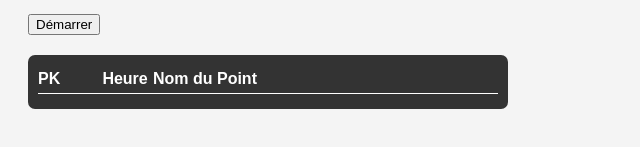
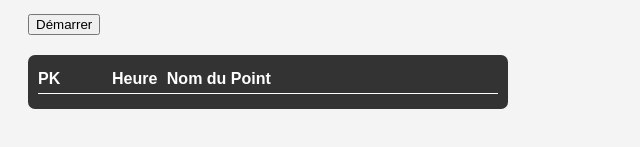
Before and after one commit to clav1stech/Projet-Tallon, a plain HTML site: page index.html in a window 1280 px wide. Shown: the part 341-488 px from the top of the page, 0-640 px from the left. Drawn offline with Linux system fonts and the light colour scheme.

Commit message:
Update styles.css

```diff
--- a/css/styles.css
+++ b/css/styles.css
@@ -36,12 +36,12 @@ label {
 }
 
 .station span:nth-child(2) {
-    flex-basis: 11%; /* Heure */
-    text-align: left;
+    flex-basis: 14%; /* Heure */
+    text-align: center;
 }
 
 .station span:nth-child(3) {
-    flex-basis: 75%; /* Nom */
+    flex-basis: 72%; /* Nom */
     text-align: left;
 }
 
```
